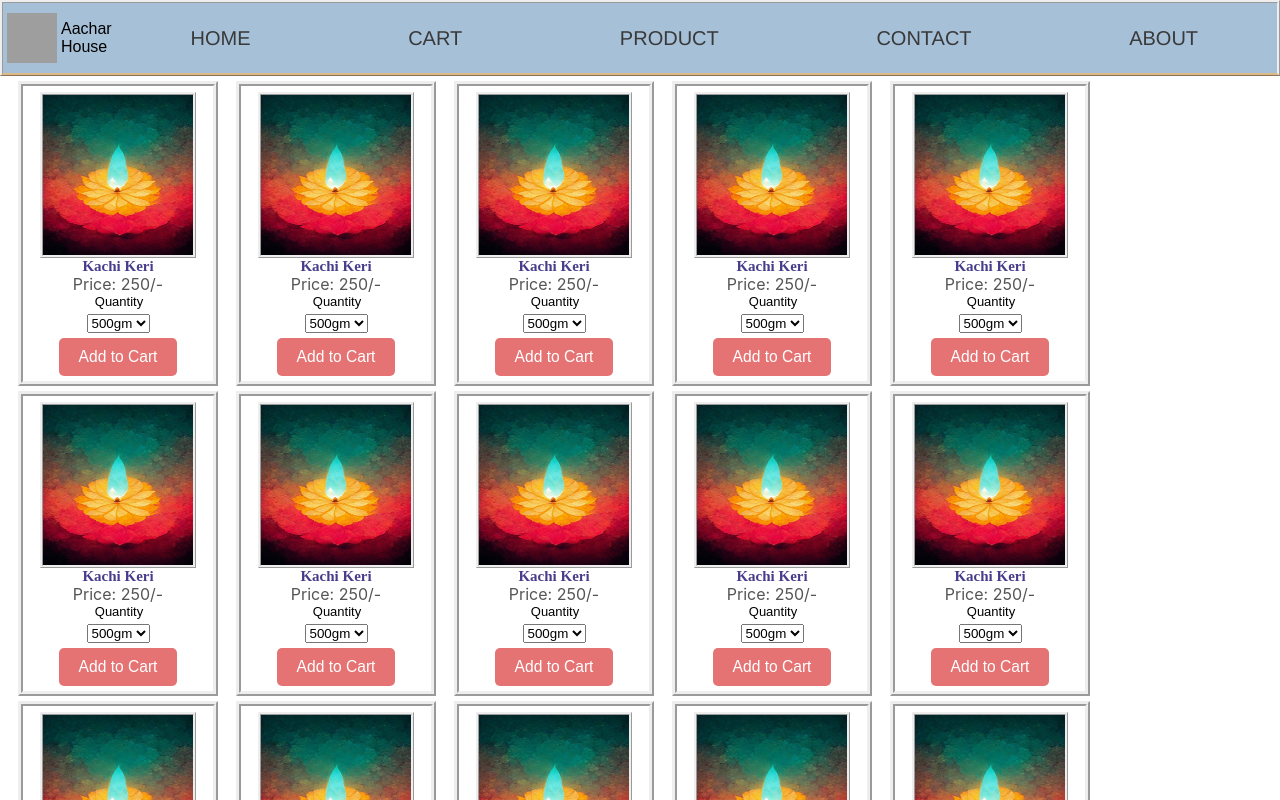
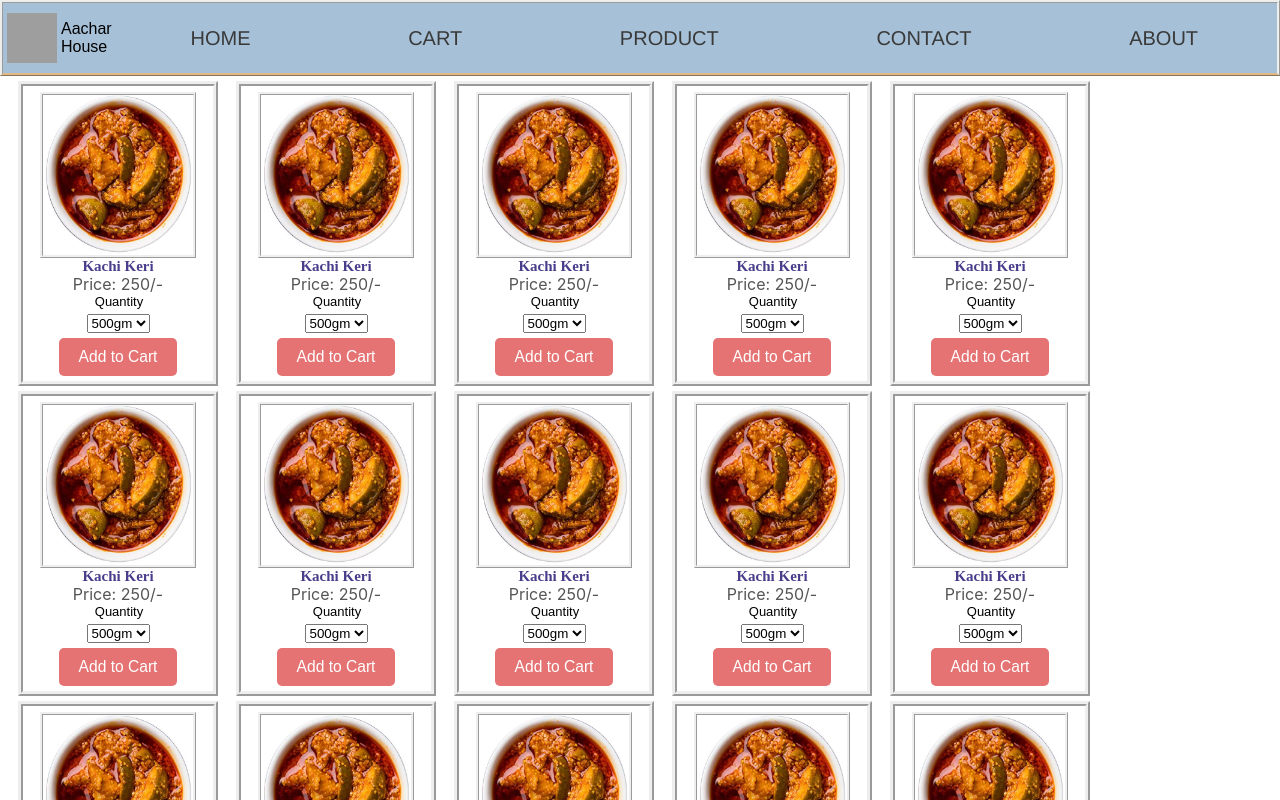
Before and after one commit to joshidev77/aachar_house, a React (Create React App) app: page /product in a window 1280 px wide. Shown: the top 800 px of the page. Built offline with nearby package versions, Linux system fonts and the light colour scheme; grey boxes are pictures that could not be loaded.

Commit message:
Changes in product photo

```diff
--- a/src/Components/ProductPage.js
+++ b/src/Components/ProductPage.js
@@ -22,7 +22,7 @@
   return (
     <div className="product-page">
       <div className="product-image-container">
-        <img src="Test.jpg" alt="Product Image" />
+        <img src="photoofP.jpg" alt="Product Image" />
       </div>
       <div className="product-details">
         <h1>Kachi Keri</h1>
```
Also changed, not shown: public/photoofP.jpg (added).
